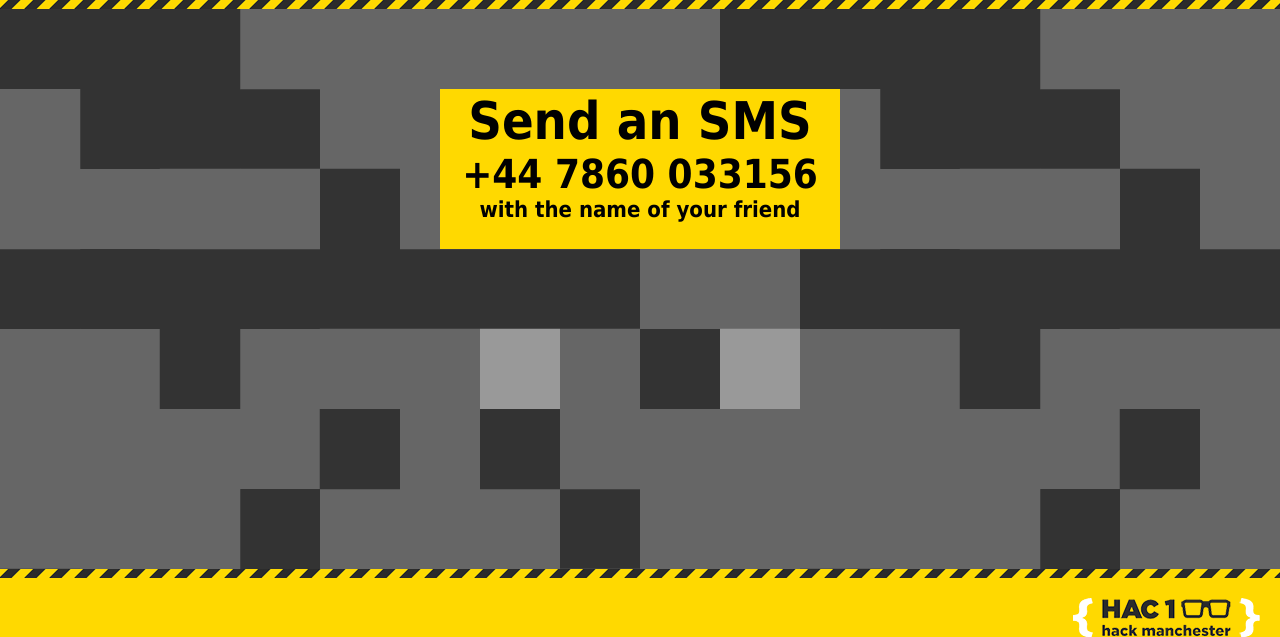
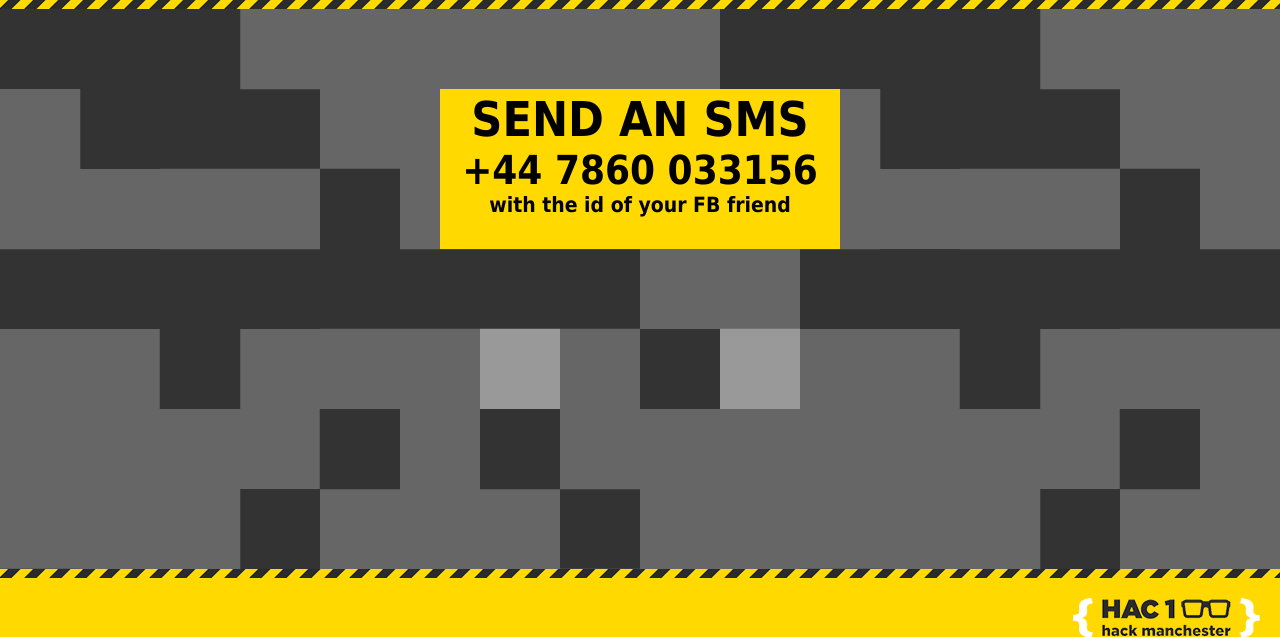
Before and after one commit to magicmark/goatbook, a PHP site: page / in a window 1280 px wide. Shown: the part 80-717 px from the top of the page. Run offline with PHP 8.4, Linux system fonts and the light colour scheme.

Commit message:
fixed text

```diff
--- a/www/index.php
+++ b/www/index.php
@@ -72,9 +72,9 @@ function checkGoats() {
 	<div id="wrap-content">
 		<div id="content">
 			<div id="howto">
-				<h1>Send an SMS</h1>
+				<h1>SEND AN SMS</h1>
 				<h2>+44 7860 033156</h2>
-				<h3>with the name of your friend</h3>
+				<h3>with the id of your FB friend</h3>
 			</div>
 			<div class="goat" id="goat1"></div>
 			<div class="goat" id="goat2"></div>
--- a/www/style.css
+++ b/www/style.css
@@ -90,7 +90,7 @@ transition: background-image 0.2s ease-in-out;
 	margin: 0 auto;
 }
 h1 {
-	font-size: 52px;
+	font-size: 48px;
 	padding-top: 2px;
 }
 
@@ -99,7 +99,7 @@ h2 {
 }
 
 h3 {
-	font-size: 22px;
+	font-size: 21px;
 }
 
 #footer {
```
